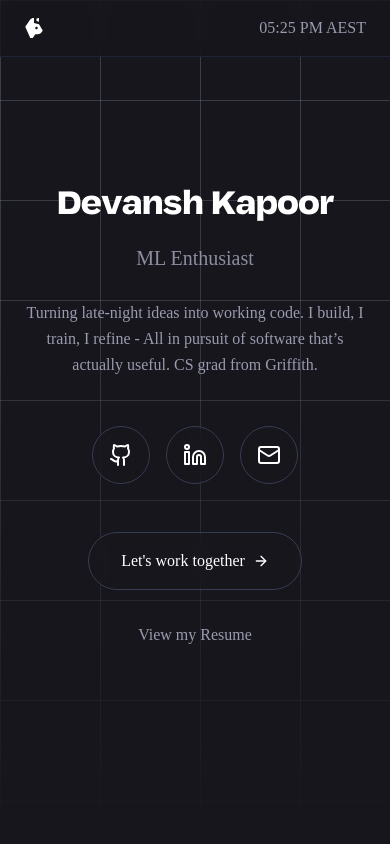
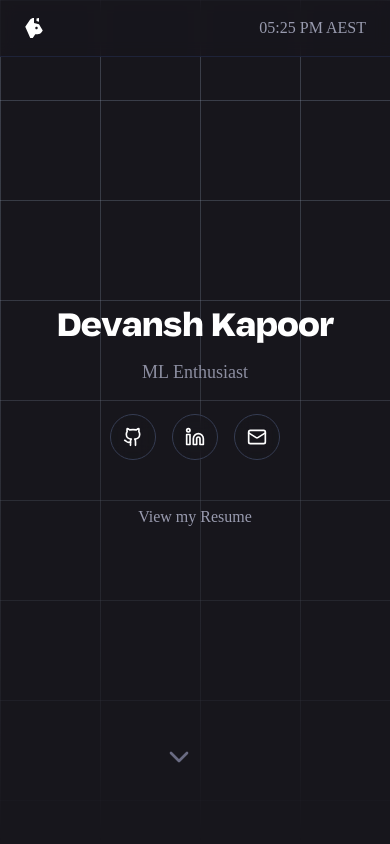
Before and after one commit to devanshkp/portfolio, a React (Vite) app: page / in a window 390 px wide. Shown: the top 844 px of the page. Built offline with nearby package versions, Linux system fonts and the light colour scheme; a web font is replaced by a local one.

Commit message:
changed scroll indicator for desktop page

```diff
--- a/src/index.css
+++ b/src/index.css
@@ -19,6 +19,31 @@
   --color-border-active: oklch(53.977% 0.03297 278.823);
 
   --color-accent-tag: oklch(27.034% 0.03743 266.421);
+}
+
+@keyframes mouse-scroll {
+  0% {
+    transform: translateY(0);
+    opacity: 0;
+  }
+  25% {
+    transform: translateY(0);
+    opacity: 100;
+  }
+  100% {
+    transform: translateY(12px);
+    opacity: 0;
+  }
+}
+
+@keyframes float-smooth {
+  0%,
+  100% {
+    transform: translateY(0);
+  }
+  50% {
+    transform: translateY(-8px);
+  }
 }
 
 :root {
--- a/src/pages/Home.jsx
+++ b/src/pages/Home.jsx
@@ -14,6 +14,7 @@ const Home = () => {
   const [currentTime, setCurrentTime] = useState(new Date());
   const [isLoaded, setIsLoaded] = useState(false);
   const [showScrollTop, setShowScrollTop] = useState(false);
+  const [showScrollDown, setShowScrollDown] = useState(true);
   const [currentSkill, setCurrentSkill] = useState(0);
 
   const skills = [
@@ -32,8 +33,14 @@ const Home = () => {
     setTimeout(() => setIsLoaded(true), 100);
 
     // Scroll to top
-    const handleScroll = () => {
+    const handleScrollUp = () => {
       setShowScrollTop(window.scrollY > 300);
+    };
+
+    const handleScrollDown = () => {
+      const scrollTop =
+        window.pageYOffset || document.documentElement.scrollTop;
+      setShowScrollDown(scrollTop < 100);
     };
 
     // Rotate skills
@@ -41,12 +48,14 @@ const Home = () => {
       setCurrentSkill((prev) => (prev + 1) % skills.length);
     }, 3000);
 
-    window.addEventListener("scroll", handleScroll);
+    window.addEventListener("scroll", handleScrollUp);
+    window.addEventListener("scroll", handleScrollDown);
 
     return () => {
       clearInterval(timer);
       clearInterval(skillTimer);
-      window.removeEventListener("scroll", handleScroll);
+      window.removeEventListener("scroll", handleScrollUp);
+      window.removeEventListener("scroll", handleScrollDown);
     };
   }, []);
 
@@ -206,68 +215,69 @@ const Home = () => {
           <div className="max-w-3xl mx-auto px-6 relative">
             <div className="text-center relative z-10">
               {/* Main Heading */}
-              <div className="mb-12">
-                <h1 className="text-4xl md:text-6xl font-bold mb-6 tracking-tight">
+              <div className="mb-8 md:mb-12">
+                <h1 className="text-4xl md:text-6xl font-bold mb-4 md:mb-6 tracking-tight">
                   Devansh Kapoor
                 </h1>
-                <div className="h-8 mb-6">
+                <div className="h-6 md:h-8 mb-4 md:mb-6">
                   <p
                     key={currentSkill}
-                    className="text-xl md:text-2xl text-text-muted animate-pulse"
+                    className="text-lg md:text-xl lg:text-2xl text-text-muted animate-pulse"
                   >
                     {skills[currentSkill]}
                   </p>
                 </div>
-                <p className=" text-text-muted max-w-2xl mx-auto leading-relaxed">
+                {/* Hide subtext on mobile */}
+                <p className="hidden md:block text-text-muted max-w-2xl mx-auto leading-relaxed">
                   Turning late-night ideas into working code. I build, I train,
-                  I refine - All in pursuit of software that’s actually useful.
+                  I refine - All in pursuit of software that's actually useful.
                   CS grad from Griffith.
                 </p>
               </div>
 
               {/* Social Links */}
-              <div className="flex justify-center space-x-4 mb-12">
+              <div className="flex justify-center space-x-4 mb-8 md:mb-12">
                 <a
                   href="https://github.com/devanshkp/"
-                  className="group relative p-4 rounded-full transition-all duration-300 border border-border-secondary hover:border-text-primary hover:shadow-lg hover:shadow-blue-500/20 bg-background-nav/50 backdrop-blur-sm hover:scale-110"
+                  className="group relative p-3 md:p-4 rounded-full transition-all duration-300 border border-border-secondary hover:border-text-primary hover:shadow-lg hover:shadow-blue-500/20 bg-background-nav/50 backdrop-blur-sm hover:scale-110"
                   aria-label="GitHub Profile"
                   target="_blank"
                   rel="noopener noreferrer"
                 >
-                  <Github className="w-6 h-6 group-hover:scale-110 transition-transform" />
+                  <Github className="w-5 h-5 md:w-6 md:h-6 group-hover:scale-110 transition-transform" />
                   <span className="absolute -bottom-8 left-1/2 transform -translate-x-1/2 text-xs opacity-0 group-hover:opacity-100 transition-opacity bg-background-nav px-2 py-1 rounded border border-border-secondary whitespace-nowrap">
                     GitHub
                   </span>
                 </a>
                 <a
                   href="https://www.linkedin.com/in/devansh-kapoor/"
-                  className="group relative p-4 rounded-full transition-all duration-300 border border-border-secondary hover:border-blue-400 hover:shadow-lg hover:shadow-blue-500/20 bg-background-nav/50 backdrop-blur-sm hover:scale-110"
+                  className="group relative p-3 md:p-4 rounded-full transition-all duration-300 border border-border-secondary hover:border-blue-400 hover:shadow-lg hover:shadow-blue-500/20 bg-background-nav/50 backdrop-blur-sm hover:scale-110"
                   aria-label="LinkedIn Profile"
                   target="_blank"
                   rel="noopener noreferrer"
                 >
-                  <Linkedin className="w-6 h-6 group-hover:scale-110 transition-transform group-hover:text-blue-400" />
+                  <Linkedin className="w-5 h-5 md:w-6 md:h-6 group-hover:scale-110 transition-transform group-hover:text-blue-400" />
                   <span className="absolute -bottom-8 left-1/2 transform -translate-x-1/2 text-xs opacity-0 group-hover:opacity-100 transition-opacity bg-background-nav px-2 py-1 rounded border border-border-secondary whitespace-nowrap">
                     LinkedIn
                   </span>
                 </a>
                 <a
                   href="mailto:hello@devansh.kp@outlook.com"
-                  className="group relative p-4 rounded-full transition-all duration-300 border border-border-secondary hover:border-green-400 hover:shadow-lg hover:shadow-green-500/20 bg-background-nav/50 backdrop-blur-sm hover:scale-110"
+                  className="group relative p-3 md:p-4 rounded-full transition-all duration-300 border border-border-secondary hover:border-green-400 hover:shadow-lg hover:shadow-green-500/20 bg-background-nav/50 backdrop-blur-sm hover:scale-110"
                   aria-label="Email Contact"
                 >
-                  <Mail className="w-6 h-6 group-hover:scale-110 transition-transform group-hover:text-green-400" />
+                  <Mail className="w-5 h-5 md:w-6 md:h-6 group-hover:scale-110 transition-transform group-hover:text-green-400" />
                   <span className="absolute -bottom-8 left-1/2 transform -translate-x-1/2 text-xs opacity-0 group-hover:opacity-100 transition-opacity bg-background-nav px-2 py-1 rounded border border-border-secondary whitespace-nowrap">
                     Email
                   </span>
                 </a>
               </div>
 
-              {/* CTA Button */}
+              {/* CTA Button - Hide "Let's work together" on mobile */}
               <div className="flex flex-col sm:flex-row gap-4 justify-center items-center">
                 <a
                   href="mailto:hello@devansh.kp@outlook.com"
-                  className="px-8 py-4 rounded-full transition-all duration-300 group border border-border-secondary hover:bg-text-primary hover:text-background-primary inline-flex items-center justify-center hover:shadow-lg hover:scale-105 bg-background-nav/50 backdrop-blur-sm"
+                  className="hidden md:inline-flex px-8 py-4 rounded-full transition-all duration-300 group border border-border-secondary hover:bg-text-primary hover:text-background-primary items-center justify-center hover:shadow-lg hover:scale-105 bg-background-nav/50 backdrop-blur-sm"
                 >
                   Let's work together
                   <ArrowRight className="w-4 h-4 inline-block ml-2 group-hover:translate-x-1 transition-transform text-current" />
@@ -277,7 +287,7 @@ const Home = () => {
                   aria-label="Resume PDF"
                   target="_blank"
                   rel="noopener noreferrer"
-                  className="px-8 py-4 rounded-full transition-all duration-300 group border border-transparent hover:border-border-secondary inline-flex items-center justify-center text-text-muted hover:text-text-primary"
+                  className="px-6 md:px-8 py-3 md:py-4 rounded-full transition-all duration-300 group border border-transparent hover:border-border-secondary inline-flex items-center justify-center text-text-muted hover:text-text-primary"
                 >
                   View my Resume
                 </a>
@@ -286,36 +296,55 @@ const Home = () => {
           </div>
 
           {/* Scroll Indicator */}
-          <div className="hidden md:block absolute bottom-8 left-1/2 transform -translate-x-1/2 z-10">
+          <div
+            className="fixed left-1/2 transform -translate-x-1/2 z-50 transition-all duration-300"
+            style={{
+              bottom: `calc(4rem + env(safe-area-inset-bottom, 0px))`,
+              opacity: showScrollDown ? 1 : 0,
+              transform: showScrollDown
+                ? "translateX(-50%) translateY(0px)"
+                : "translateX(-50%) translateY(10px)",
+              transition: "all 0.5s cubic-bezier(0.4, 0, 0.2, 1)",
+              pointerEvents: showScrollDown ? "auto" : "none",
+            }}
+          >
             <div
               className="group cursor-pointer"
               onClick={() =>
                 document
                   .getElementById("about")
-                  .scrollIntoView({ behavior: "smooth" })
+                  ?.scrollIntoView({ behavior: "smooth" })
               }
-              style={{
-                animation: "float-smooth 2s ease-in-out infinite",
-              }}
             >
-              <div className="flex flex-col items-center space-y-.25">
-                <ChevronDown className="w-7 h-7 text-text-muted group-hover:text-text-primary transition-all duration-500 group-hover:translate-y-0.5 group-hover:drop-shadow-[0_0_8px_rgba(255,255,255,0.8)]" />
-                <ChevronDown className="w-7 h-7 text-text-muted group-hover:text-text-primary transition-all duration-500 group-hover:translate-y-1 group-hover:drop-shadow-[0_0_8px_rgba(255,255,255,0.8)] -mt-2" />
+              {/* Mobile*/}
+              <div
+                className="flex flex-col items-center space-y-.25 md:hidden"
+                style={{
+                  animation: showScrollDown
+                    ? "float-smooth 2s ease-in-out infinite"
+                    : "none",
+                }}
+              >
+                <ChevronDown className="w-8 h-8 text-text-subtle group-hover:text-text-primary transition-all duration-500 group-hover:translate-y-1 group-hover:drop-shadow-[0_0_8px_rgba(255,255,255,0.8)] -mt-2" />
+              </div>
+
+              {/* Desktop*/}
+              <div className="hidden md:flex flex-col items-center">
+                <div className="relative">
+                  <div className="w-6.5 h-9.5 border-[1.75px] border-text-subtle group-hover:border-text-primary rounded-full flex justify-center items-start pt-1.5 transition-all duration-250 group-hover:drop-shadow-[0_0_8px_rgba(255,255,255,0.1)]">
+                    <div
+                      className="w-[2.5px] h-1.5 bg-text-subtle group-hover:bg-text-primary rounded-full transition-colors duration-150"
+                      style={{
+                        animation: showScrollDown
+                          ? "mouse-scroll 1.75s ease-in-out infinite 0.5s"
+                          : "none",
+                      }}
+                    />
+                  </div>
+                </div>
               </div>
             </div>
           </div>
-
-          <style jsx>{`
-            @keyframes float-smooth {
-              0%,
-              100% {
-                transform: translateY(0px);
-              }
-              50% {
-                transform: translateY(8px);
-              }
-            }
-          `}</style>
         </section>
 
         <div className="max-w-3xl mx-auto px-6 relative z-10">
```
